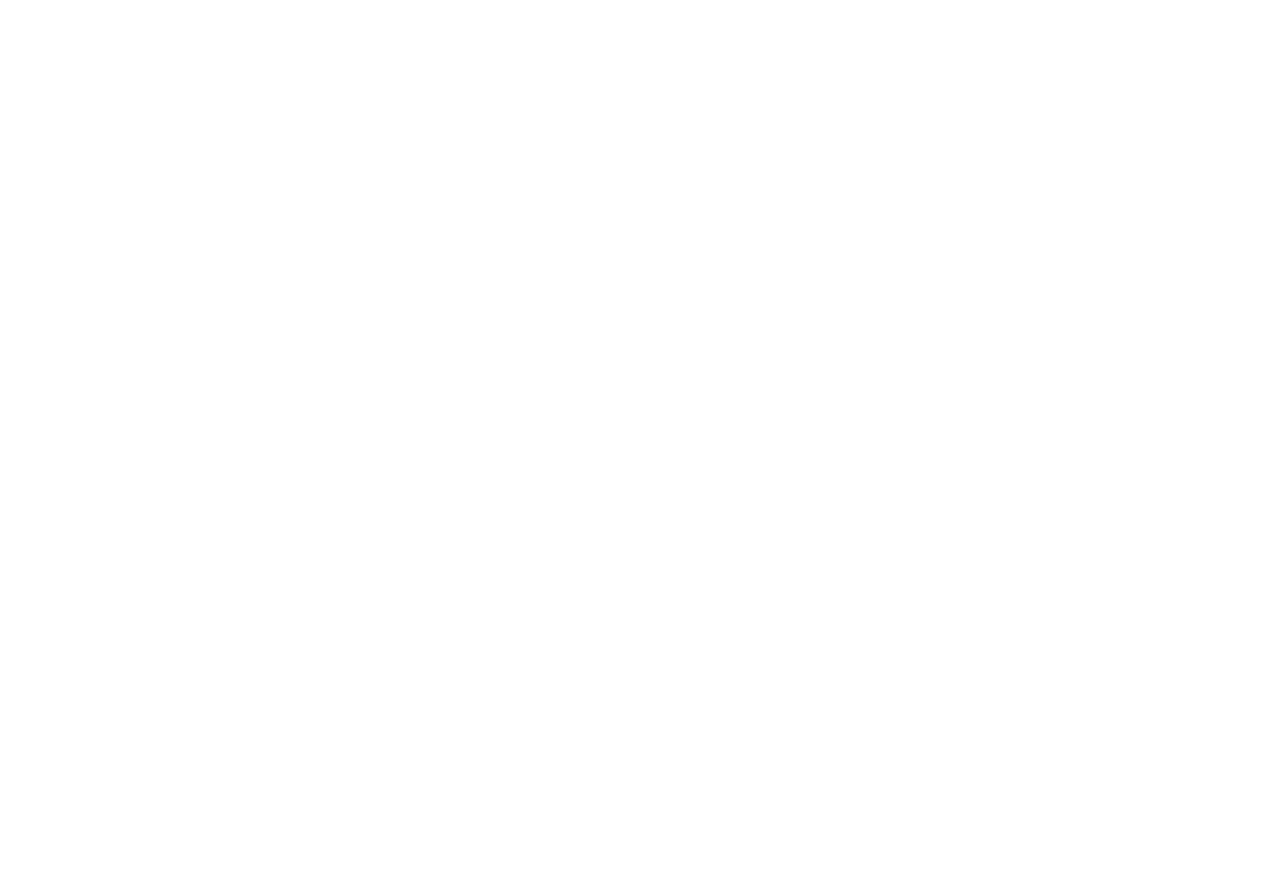
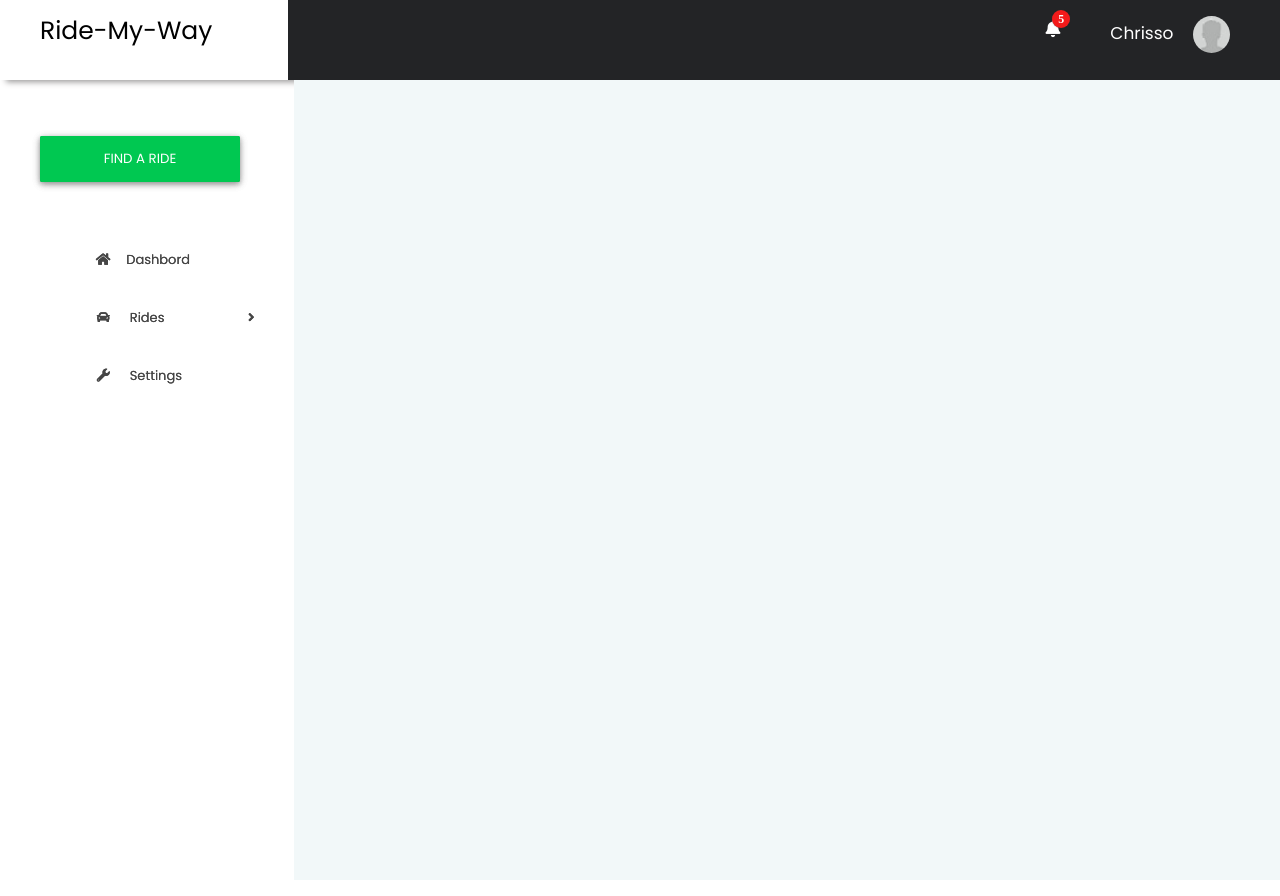
Before and after one commit to chrisoemma/ride-my-way, a React (Create React App) app in the folder front-end/: page /driver_profile in a window 1280 px wide. Before the commit the page ends 800 px from the top, so only its background shows below. Built offline with nearby package versions, Linux system fonts and the light colour scheme.

Commit message:
Add driver profile template

```diff
--- a/front-end/src/App.js
+++ b/front-end/src/App.js
@@ -4,6 +4,7 @@
 import { BrowserRouter as Router, Route } from 'react-router-dom'
 import PassengerProfile from './components/passenger/PassengerProfile'
 import PassengerDashboard from './components/passenger/PassengerDashboard'
+import DriverProfile from './components/driver/DriverProfile'
 
 function App() {
   return (
@@ -16,6 +17,7 @@
         )} />
         <Route path="/passenger_profile" component={PassengerProfile} />
         <Route path="/passenger_dashboard" component={PassengerDashboard} />
+        <Route path="/driver_profile" component={DriverProfile} />
       </div>
     </Router>
   );
--- a/front-end/src/components/driver/DriverProfile.js
+++ b/front-end/src/components/driver/DriverProfile.js
@@ -1,10 +1,15 @@
 import React, { Component } from 'react'
-
+import Navbar from '../layouts/Navbar'
+import SideNav from '../layouts/SideNav'
 export class DriverProfile extends Component {
     render() {
         return (
             <div>
+                <Navbar />
+                <SideNav />
+                <div class="main">
 
+                </div>
             </div>
         )
     }
--- a/front-end/src/components/layouts/Sidenav.js
+++ b/front-end/src/components/layouts/Sidenav.js
@@ -22,6 +22,7 @@
     render() {
         return (
             <div>
+                <DriverSideNav navDropDown={this.navDropDown} isOpen={this.state.isOpen} />
                 <PassengerSideNav navDropDown={this.navDropDown} isOpen={this.state.isOpen} />
             </div>
         )
```
